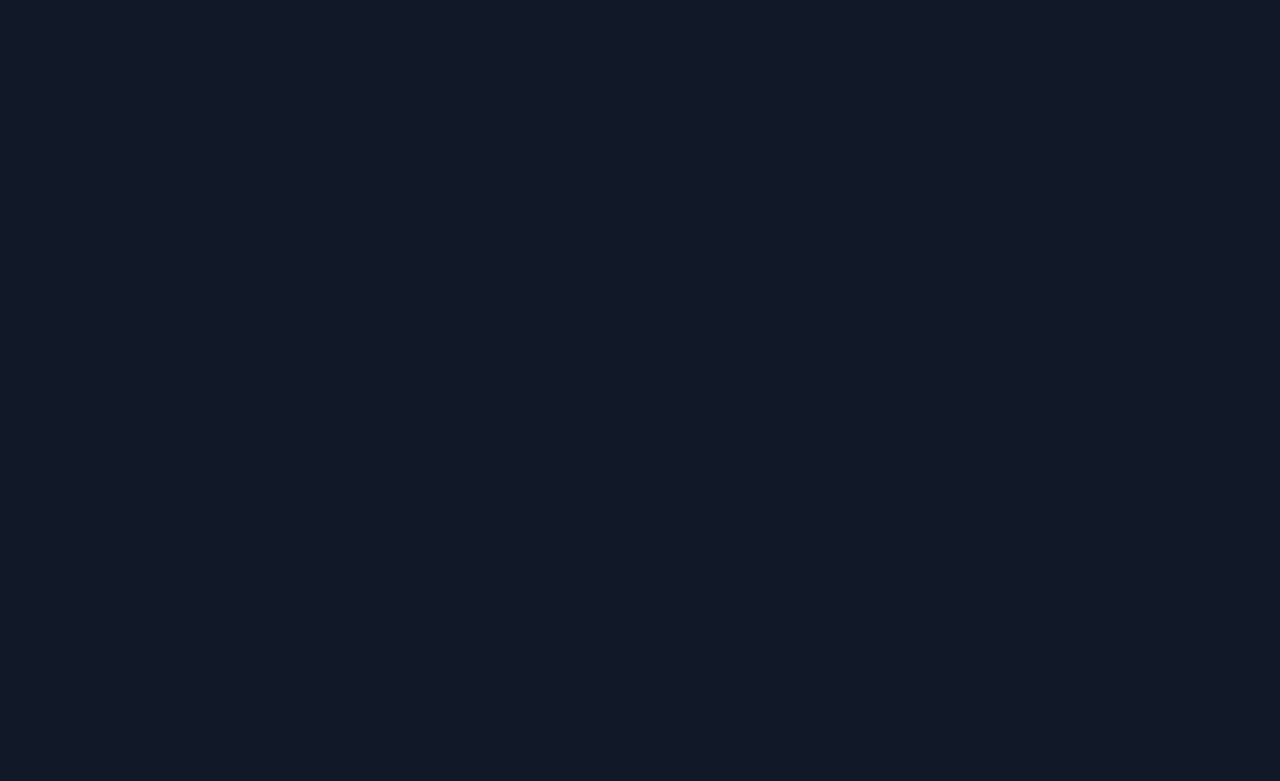
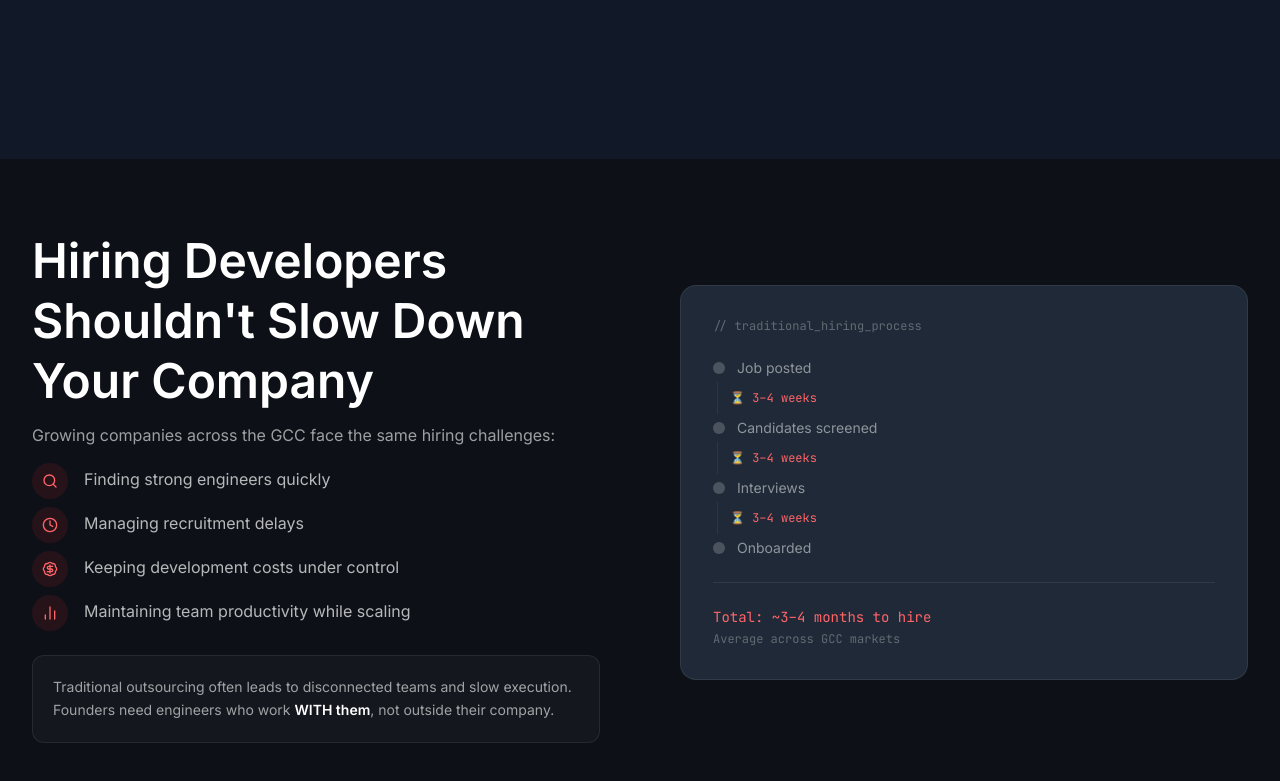
Before and after one commit to jeelup-services/landing-page, a Next.js app: page / in a window 1280 px wide. Shown: the part 641-1422 px from the top of the page. Before the commit the page ends 800 px from the top, so only its background shows below. Built offline with nearby package versions, Linux system fonts and the light colour scheme.

Commit message:
feat: problem section complete

```diff
--- a/components/sections/ProblemSection.tsx
+++ b/components/sections/ProblemSection.tsx
@@ -1,3 +1,131 @@
+'use client';
+
+import { motion } from 'framer-motion';
+import { Search, Clock, BadgeDollarSign, BarChart2 } from 'lucide-react';
+
+const PAINS = [
+  { icon: <Search          size={16} />, text: 'Finding strong engineers quickly'              },
+  { icon: <Clock           size={16} />, text: 'Managing recruitment delays'                   },
+  { icon: <BadgeDollarSign size={16} />, text: 'Keeping development costs under control'       },
+  { icon: <BarChart2       size={16} />, text: 'Maintaining team productivity while scaling'   },
+];
+
+const TIMELINE = [
+  'Job posted',
+  'Candidates screened',
+  'Interviews',
+  'Onboarded',
+];
+
 export default function ProblemSection() {
-  return <section id="problem" />;
+  return (
+    <section id="problem" className="bg-[#0D1117] py-12 lg:py-16">
+      <div className="max-w-7xl mx-auto px-6 lg:px-8">
+        <div className="flex flex-col gap-12 lg:grid lg:grid-cols-2 lg:gap-20 items-center">
+
+          {/* ── Left column ── */}
+          <motion.div
+            initial={{ opacity: 0, x: -20 }}
+            whileInView={{ opacity: 1, x: 0 }}
+            viewport={{ once: true }}
+            transition={{ duration: 0.6 }}
+          >
+            <h2
+              className="mt-2 font-[family-name:var(--font-inter)] font-semibold
+                         text-3xl lg:text-5xl text-white leading-tight"
+            >
+              Hiring Developers Shouldn&apos;t Slow Down Your Company
+            </h2>
+
+            <p className="mt-3 text-white/60 text-base">
+              Growing companies across the GCC face the same hiring challenges:
+            </p>
+
+            {/* Pain points */}
+            <ul className="mt-4 space-y-2">
+              {PAINS.map(({ icon, text }, index) => (
+                <motion.li
+                  key={text}
+                  className="flex items-start gap-4 group cursor-default"
+                  initial={{ opacity: 0, x: -16 }}
+                  whileInView={{ opacity: 1, x: 0 }}
+                  viewport={{ once: true }}
+                  transition={{ duration: 0.45, delay: index * 0.1 }}
+                >
+                  <span
+                    className="w-9 h-9 rounded-full flex items-center justify-center flex-shrink-0
+                               bg-red-500/10 group-hover:bg-brand-teal/10 transition-colors duration-300
+                               text-red-400 group-hover:text-brand-teal"
+                  >
+                    {icon}
+                  </span>
+                  <span className="text-white/70 text-base pt-1">{text}</span>
+                </motion.li>
+              ))}
+            </ul>
+
+            {/* Closing block */}
+            <div className="mt-6 bg-white/[0.03] border border-white/[0.08] rounded-xl p-5">
+              <p className="text-white/60 text-sm leading-relaxed">
+                Traditional outsourcing often leads to disconnected teams and slow
+                execution. Founders need engineers who work{' '}
+                <span className="text-white font-semibold">WITH them</span>, not
+                outside their company.
+              </p>
+            </div>
+          </motion.div>
+
+          {/* ── Right column — timeline card ── */}
+          <motion.div
+            initial={{ opacity: 0, x: 20 }}
+            whileInView={{ opacity: 1, x: 0 }}
+            viewport={{ once: true }}
+            transition={{ duration: 0.6, delay: 0.15 }}
+          >
+            <div className="bg-brand-zinc border border-white/[0.08] rounded-2xl p-8">
+
+              <p className="font-[family-name:var(--font-jetbrains)] text-xs text-white/30 mb-6">
+                {'// traditional_hiring_process'}
+              </p>
+
+              {/* Timeline */}
+              <div className="flex flex-col">
+                {TIMELINE.map((label, i) => (
+                  <div key={label}>
+                    {/* Step */}
+                    <div className="flex items-center gap-3">
+                      <span className="w-3 h-3 rounded-full bg-white/20 flex-shrink-0" />
+                      <span className="text-sm text-white/50">{label}</span>
+                    </div>
+
+                    {/* Gap between steps */}
+                    {i < TIMELINE.length - 1 && (
+                      <div className="flex items-center gap-3 py-1">
+                        <span className="w-px h-8 bg-red-500/20 ml-1 flex-shrink-0" />
+                        <span className="font-[family-name:var(--font-jetbrains)] text-xs text-red-400">
+                          ⏳ 3–4 weeks
+                        </span>
+                      </div>
+                    )}
+                  </div>
+                ))}
+              </div>
+
+              {/* Bottom total */}
+              <div className="mt-6 pt-6 border-t border-white/[0.08]">
+                <p className="font-[family-name:var(--font-jetbrains)] text-sm text-red-400">
+                  Total: ~3–4 months to hire
+                </p>
+                <p className="font-[family-name:var(--font-jetbrains)] text-xs text-white/30 mt-1">
+                  Average across GCC markets
+                </p>
+              </div>
+
+            </div>
+          </motion.div>
+
+        </div>
+      </div>
+    </section>
+  );
 }
```
